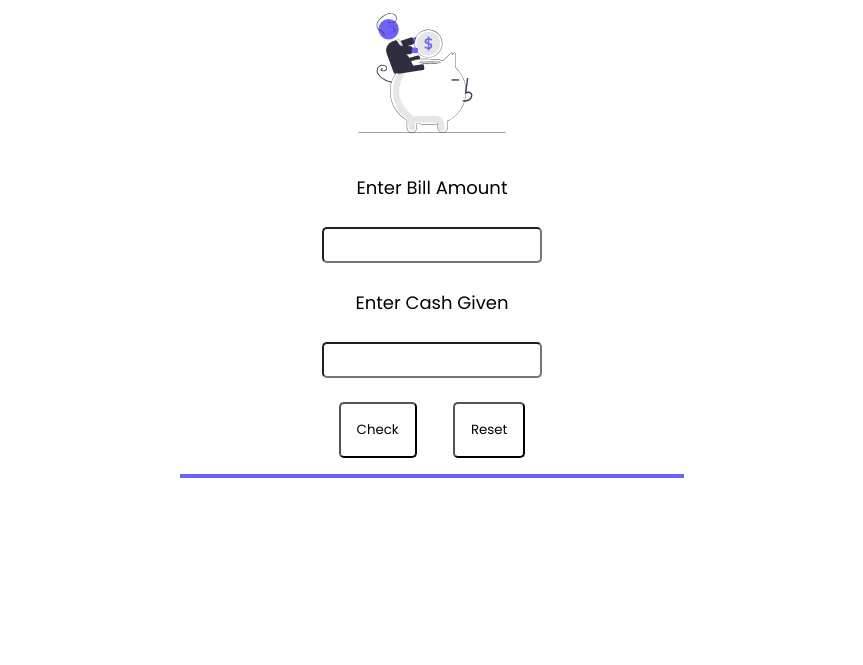
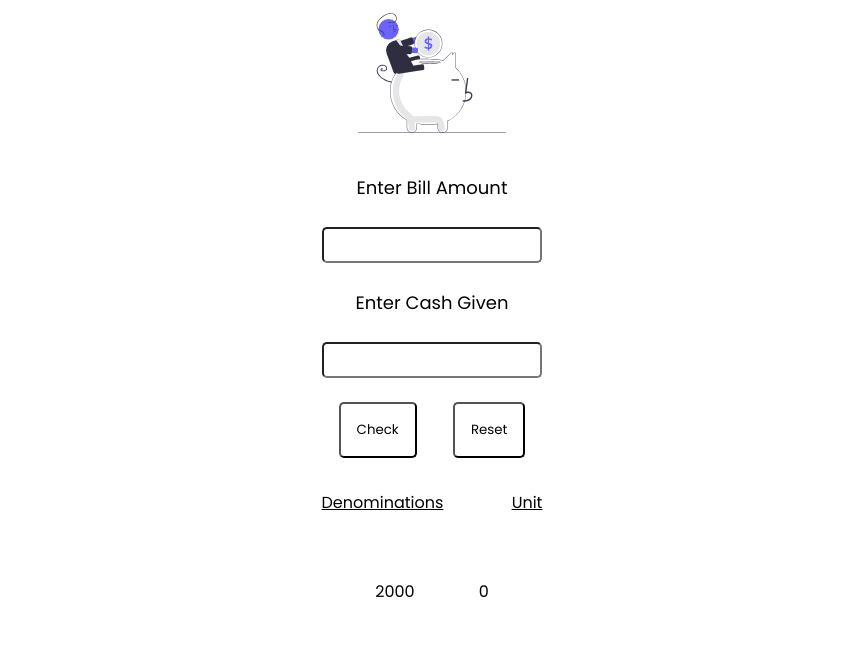
Before and after one commit to shanudjn/cash-register, a plain HTML site: page index.html in a window 1280 px wide. Both pictures are taken after a click on the button "Check". Shown: the part 102-767 px from the top of the page, without its empty margins (208-1071 px from the left). Drawn offline with Linux system fonts and the light colour scheme.

Commit message:
feature : displayed the change in the page

```diff
--- a/app.js
+++ b/app.js
@@ -2,6 +2,8 @@ var billAmount = document.querySelector('#bill-amount');
 var cashAmount = document.querySelector('#cash-amount');
 var checkButton = document.querySelector('#check-button');
 var resetButton = document.querySelector('#reset-button');
+var listSection = document.querySelector('#list-section');
+var unit = document.querySelector('#unit');
 
 var notes = [2000, 500, 100, 20, 10, 5, 1];
 var numberOfNotes = [0, 0, 0, 0, 0, 0, 0];
@@ -24,9 +26,11 @@ function getChange() {
     }
 
     for (let i = 0; i < numberOfNotes.length; i++) {
-        console.log(notes[i], numberOfNotes[i]);
+        var listItem = document.createElement("div");
+        listItem.className = 'list-item'
+        var item = listSection.appendChild(listItem);
+        item.innerHTML += `<p>` + notes[i] + `</p><p>` + numberOfNotes[i] + `</p>`
+        console.log(item)
 
     }
-
-
 }
--- a/index.html
+++ b/index.html
@@ -18,6 +18,13 @@
     <button id='check-button'>Check</button>
     <button id='reset-button'>Reset</button>
     <section id='change-display'>
+        <div>
+            <p><u>Denominations</u></p>
+            <p><u>Unit</u></p>
+        </div>
+        <div id='list-section'>
+
+        </div>
     </section>
 
 
--- a/styles.css
+++ b/styles.css
@@ -1,7 +1,7 @@
 @import url('https://fonts.googleapis.com/css2?family=Montserrat:wght@500;700&family=Poppins&display=swap');
 
 body{
-    max-width: 800px;
+    max-width: 60%;
     margin: auto;
     text-align: center;
     font-family: 'Poppins', sans-serif;
@@ -54,7 +54,21 @@ input{
     /* font-size: 10px; */
 }
 #change-display{
-    border: 2px solid #6C63FF;
-    max-width: 500px;
+    /* border: 2px solid #6C63FF; */
+    max-width: 600px;
     margin: auto;
+    padding: 1rem;
+
 }
+#change-display p{
+    display: inline;
+    margin: 1rem;
+    padding: 1rem;
+}
+.list-item {
+    margin: 2rem;
+    padding: 2rem;
+}
+.list-item p{
+    margin: 1rem;
+}
```
